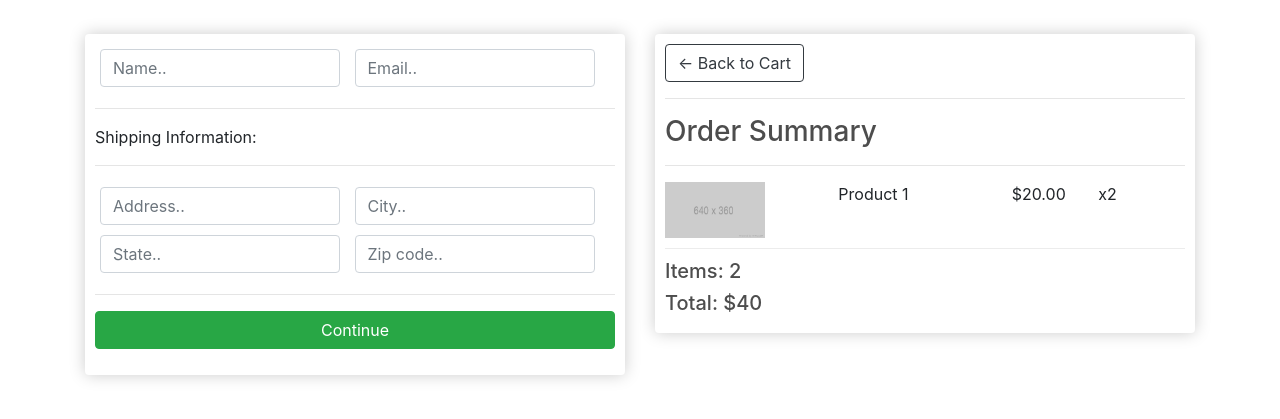
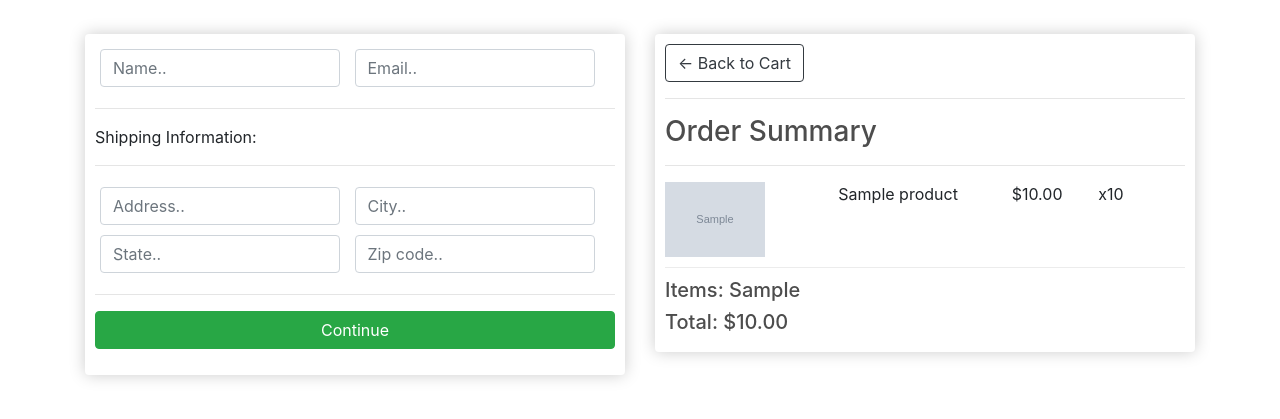
Before and after one commit to Rajan66/ecom, a Django app: template store/templates/store/checkout.html in a window 1280 px wide. Shown: the part 57-476 px from the top of the page. Run offline with Django 4.2, Linux system fonts and the light colour scheme; the template is opened without the code that fills it: most values are stand-ins (such as "Sample title", 1, 10 or a date in 2020); grey boxes marked "Sample" are stand-in pictures; some libraries are stand-ins or nearby versions.

Commit message:
Updated Checkout Page

```diff
--- a/store/templates/store/checkout.html
+++ b/store/templates/store/checkout.html
@@ -51,20 +51,23 @@
             <hr>
             <h3>Order Summary</h3>
             <hr>
+            {% for item in items %}
             <div class="cart-row">
-                <div style="flex:2"><img class="row-image" src="{% static 'images/placeholder.png' %}"></div>
+                <div style="flex:2"><img class="row-image" src="{{item.product.imageUrl}}"></div>
                 <div style="flex:2">
-                    <p>Product 1</p>
+                    <p>{{item.product.name}}</p>
                 </div>
                 <div style="flex:1">
-                    <p>$20.00</p>
+                    <p>${{item.product.price|floatformat:2}}</p>
                 </div>
                 <div style="flex:1">
-                    <p>x2</p>
+                    <p>x{{item.quantity}}</p>
                 </div>
             </div>
-            <h5>Items: 2</h5>
-            <h5>Total: $40</h5>
+            {% endfor %}
+            <h5>Items: {{order.get_cart_items}}</h5>
+            <h5>Total: ${{order.get_cart_total|floatformat:2}}</h5>
+
         </div>
     </div>
 
```
